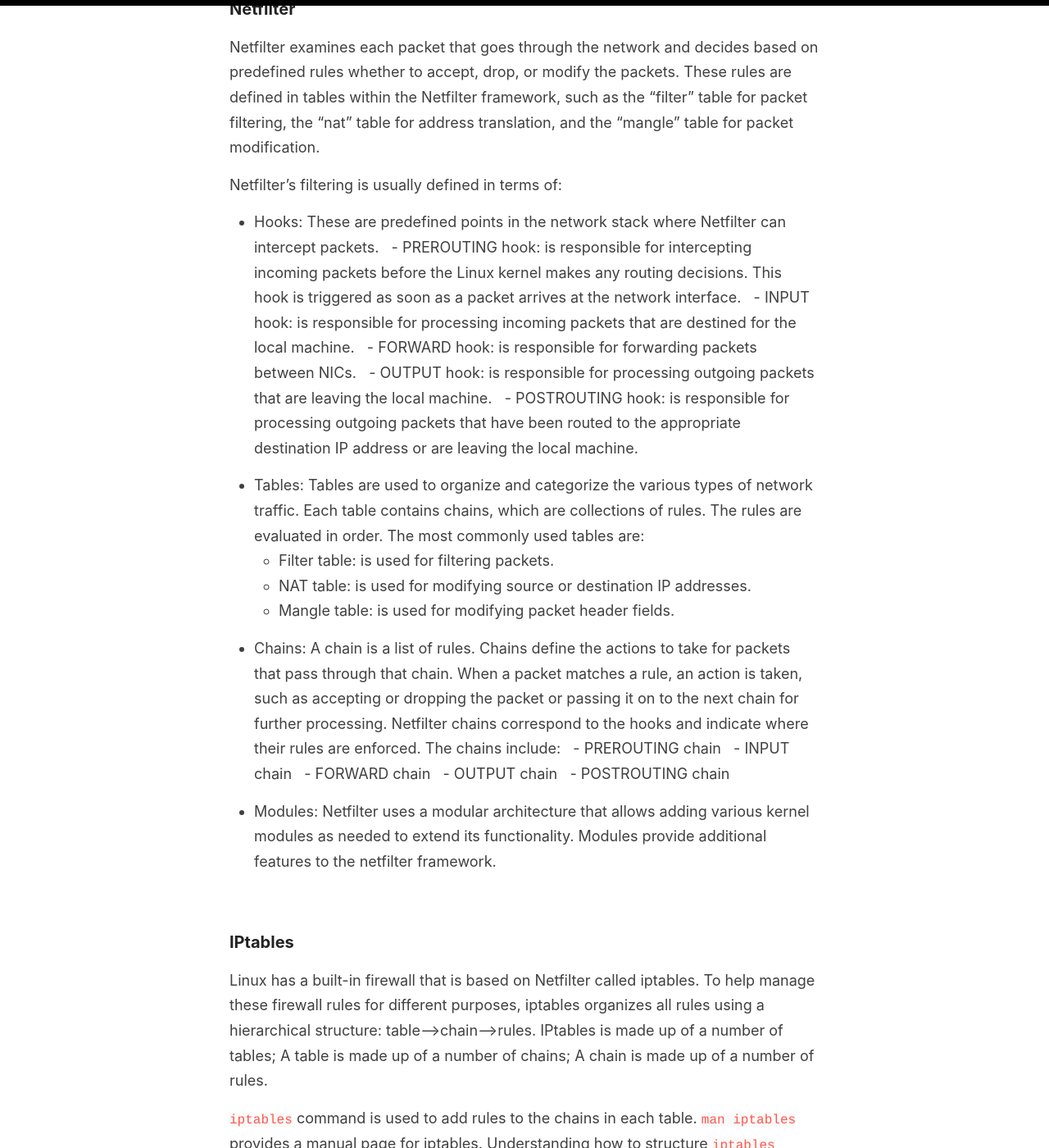
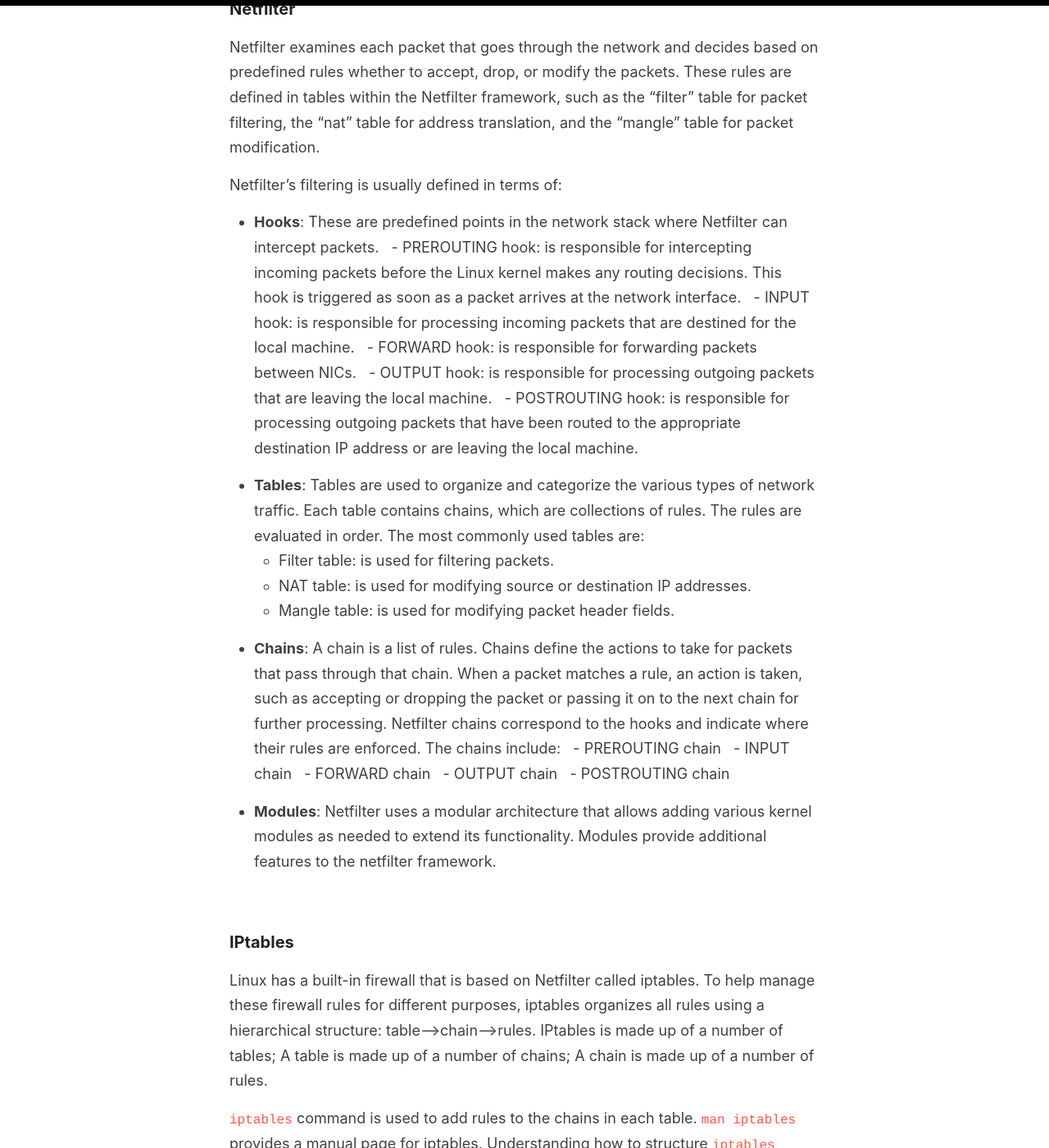
Before and after one commit to iukadike/blog, a Jekyll site: the page built from _posts/2023-07-12-Firewalls.md, in a window 1280 px wide and 1400 px high, scrolled down 1286 px. Shown: the whole window at 82% size. Built offline with Jekyll 4.4.1, drawn with Linux system fonts in a browser that asks for light colours; comment, search, counter and statistics services are not loaded; part of the change alters nothing that is shown; some of the changed text lies outside the part shown.

Commit message:
fix broken image links and updates content formatting

```diff
--- a/_posts/2023-07-12-Firewalls.md
+++ b/_posts/2023-07-12-Firewalls.md
@@ -5,7 +5,7 @@ excerpt: Firewall are set of rules that decide what kind of internet traffic is
 categories: [netfilter, iptables]
 ---
 
-![Firewalls](/images/featured-images/firewalls.jpg)
+![Firewalls]({{ site.baseurl }}/images/featured-images/firewalls.jpg)
 
 <br>
 
@@ -21,26 +21,26 @@ In this post, I aim to document my findings and observations while performing a
 Netfilter examines each packet that goes through the network and decides based on predefined rules whether to accept, drop, or modify the packets. These rules are defined in tables within the Netfilter framework, such as the "filter" table for packet filtering, the "nat" table for address translation, and the "mangle" table for packet modification.
 
 Netfilter's filtering is usually defined in terms of:
-- Hooks: These are predefined points in the network stack where Netfilter can intercept packets.
+- **Hooks**: These are predefined points in the network stack where Netfilter can intercept packets.
   - PREROUTING hook: is responsible for intercepting incoming packets before the Linux kernel makes any routing decisions. This hook is triggered as soon as a packet arrives at the network interface.
   - INPUT hook: is responsible for processing incoming packets that are destined for the local machine.
   - FORWARD hook: is responsible for forwarding packets between NICs.
   - OUTPUT hook: is responsible for processing outgoing packets that are leaving the local machine.
   - POSTROUTING hook: is responsible for processing outgoing packets that have been routed to the appropriate destination IP address or are leaving the local machine.
 
-- Tables: Tables are used to organize and categorize the various types of network traffic. Each table contains chains, which are collections of rules. The rules are evaluated in order. The most commonly used tables are:
+- **Tables**: Tables are used to organize and categorize the various types of network traffic. Each table contains chains, which are collections of rules. The rules are evaluated in order. The most commonly used tables are:
   - Filter table: is used for filtering packets.
   - NAT table: is used for modifying source or destination IP addresses.
   - Mangle table: is used for modifying packet header fields.
 
-- Chains: A chain is a list of rules. Chains define the actions to take for packets that pass through that chain. When a packet matches a rule, an action is taken, such as accepting or dropping the packet or passing it on to the next chain for further processing. Netfilter chains correspond to the hooks and indicate where their rules are enforced. The chains include:
+- **Chains**: A chain is a list of rules. Chains define the actions to take for packets that pass through that chain. When a packet matches a rule, an action is taken, such as accepting or dropping the packet or passing it on to the next chain for further processing. Netfilter chains correspond to the hooks and indicate where their rules are enforced. The chains include:
   - PREROUTING chain
   - INPUT chain
   - FORWARD chain
   - OUTPUT chain
   - POSTROUTING chain
 
-- Modules: Netfilter uses a modular architecture that allows adding various kernel modules as needed to extend its functionality. Modules provide additional features to the netfilter framework.
+- **Modules**: Netfilter uses a modular architecture that allows adding various kernel modules as needed to extend its functionality. Modules provide additional features to the netfilter framework.
 
 <br>
 
@@ -126,11 +126,16 @@ As seen from the screenshot below, this also fails.
 ![2 a failed-telnet](https://github.com/iukadike/blog/assets/58455326/5f94068e-4097-4f64-a7c0-e949cade602a)
 
 
-##### Additional notes
+<details>
+<summary>Additional notes</summary>
+<br>
 If, for any reason, you want to reset the rules or start all over again:
+
 - `iptables -t filter -P INPUT ACCEPT`
 - `iptables -t filter -P OUTPUT ACCEPT`
 - `iptables -t filter -F`
+
+</details>
 
 <br>
 
@@ -184,8 +189,14 @@ From the screenshot below, we can see that the internal machine can now ping the
 ![2 b in-ping-router-2](https://github.com/iukadike/blog/assets/58455326/90fbdd85-97c1-4199-82ed-48f55b933a30)
 
 
-##### Additional notes
+<details>
+<summary>Additional notes</summary>
+<br>
+
 You might wonder why I used `-d 10.9.0.11` instead of `-i eth0`. The reason is that it doesn't block traffic to `eth1`. Both interfaces are on the same machine, so there is no forwarding. When `eth0` gets the traffic, it just passes it on to `eth1`.
+</details>
+
+<br>
 
 So far, so good; everything is looking good. We also want all internal hosts to be able to ping outside hosts. As it stands now, they cannot.
 
@@ -479,12 +490,16 @@ The statistics module can make a decision based on either the nth number of pack
   ***internal server 3***
   ![5-rnd-host-3](https://github.com/iukadike/blog/assets/58455326/0f25773f-933b-4dbe-acff-2108c96f0099)
 
-  from the above screenshots, we can see that the load is distributed amongst the three servers, and it is done randomly because there is no defined sequence.
+  From the above screenshots, we can see that the load is distributed amongst the three servers, and it is done randomly because there is no defined sequence.
 
 <br>
 
-#### Additional Notes
+<details>
+<summary>Additional Notes</summary>
+<br>
 When doing configurations remotely, it is important to set the CHAIN policy last because if you set it to DENY without actually setting a rule that permits your remote connection, you will effectively lock yourself out.
+</details>
+
 
 <br>
 
```
